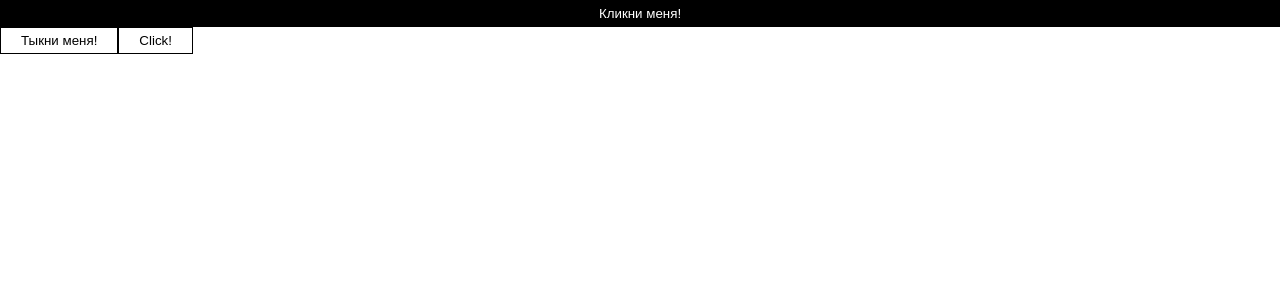
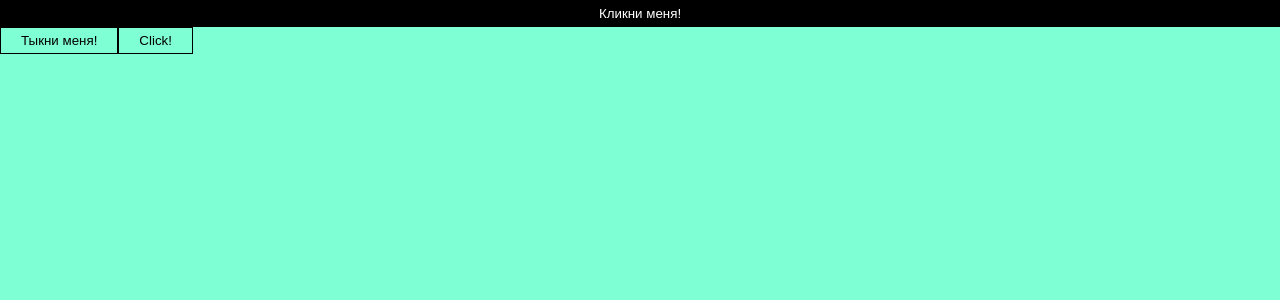
Before and after one commit to Don-Mihai/react-project-03, a React (Create React App) app: page / in a window 1280 px wide. Shown: the top 300 px of the page. Built offline with nearby package versions, Linux system fonts and the light colour scheme.

Commit message:
[feat]index.scss  bg-color[]

```diff
--- a/src/index.scss
+++ b/src/index.scss
@@ -1,13 +1,15 @@
 body {
   margin: 0;
-  font-family: -apple-system, BlinkMacSystemFont, 'Segoe UI', 'Roboto', 'Oxygen',
-    'Ubuntu', 'Cantarell', 'Fira Sans', 'Droid Sans', 'Helvetica Neue',
+  font-family: -apple-system, BlinkMacSystemFont, "Segoe UI", "Roboto", "Oxygen",
+    "Ubuntu", "Cantarell", "Fira Sans", "Droid Sans", "Helvetica Neue",
     sans-serif;
   -webkit-font-smoothing: antialiased;
   -moz-osx-font-smoothing: grayscale;
+
+  background-color: aquamarine;
 }
 
 code {
-  font-family: source-code-pro, Menlo, Monaco, Consolas, 'Courier New',
+  font-family: source-code-pro, Menlo, Monaco, Consolas, "Courier New",
     monospace;
 }
```
